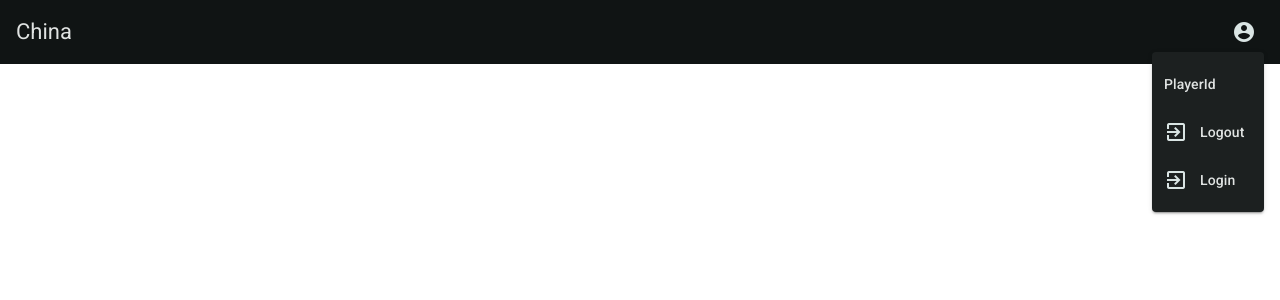
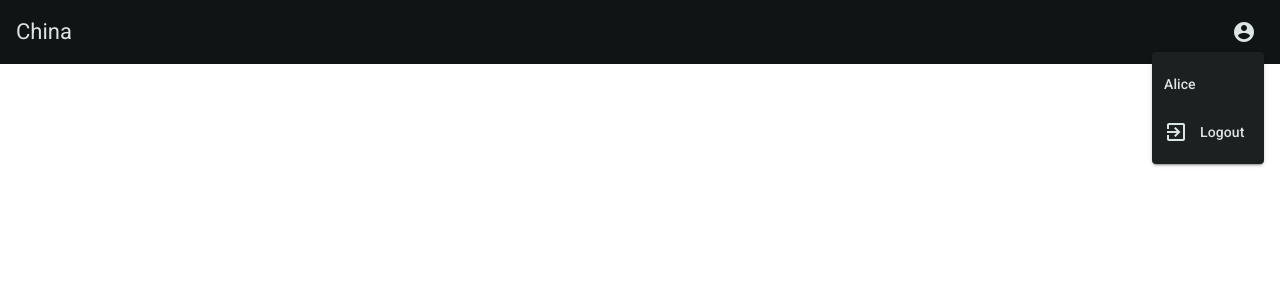
Before and after one commit to Tomas-Tamantini/gamehub-front, an Angular app: page / in a window 1280 px wide. Both pictures are taken after a click on the button "account_circle". Shown: the top 300 px of the page. Built offline with nearby package versions, Linux system fonts and the light colour scheme.

Commit message:
Inject user service into account menu

```diff
--- a/src/app/core/components/account-menu/account-menu.component.html
+++ b/src/app/core/components/account-menu/account-menu.component.html
@@ -2,13 +2,17 @@
     <mat-icon>account_circle</mat-icon>
 </button>
 <mat-menu #menu="matMenu">
-    <span mat-menu-item>PlayerId</span>
+    @if(playerId()){
+    <span mat-menu-item><span>{{playerId()}}</span></span>
     <button mat-menu-item>
         <mat-icon>exit_to_app</mat-icon>
         <span>Logout</span>
     </button>
+    }
+    @else {
     <button mat-menu-item>
         <mat-icon>exit_to_app</mat-icon>
         <span>Login</span>
     </button>
+    }
 </mat-menu>
--- a/src/app/core/components/account-menu/account-menu.component.ts
+++ b/src/app/core/components/account-menu/account-menu.component.ts
@@ -1,7 +1,8 @@
-import { Component } from '@angular/core';
+import { Component, inject } from '@angular/core';
 import { MatButtonModule } from '@angular/material/button';
 import { MatIconModule } from '@angular/material/icon';
 import { MatMenuModule } from '@angular/material/menu';
+import { UserService } from '../../services/user.service';
 
 @Component({
   selector: 'app-account-menu',
@@ -10,5 +11,9 @@ import { MatMenuModule } from '@angular/material/menu';
   styleUrl: './account-menu.component.scss'
 })
 export class AccountMenuComponent {
+  private readonly userService = inject(UserService);
 
+  playerId(): string {
+    return this.userService.getPlayerId();
+  }
 }
```
Also changed, not shown: 1 other file (tests, documents, lock files or other folders).
